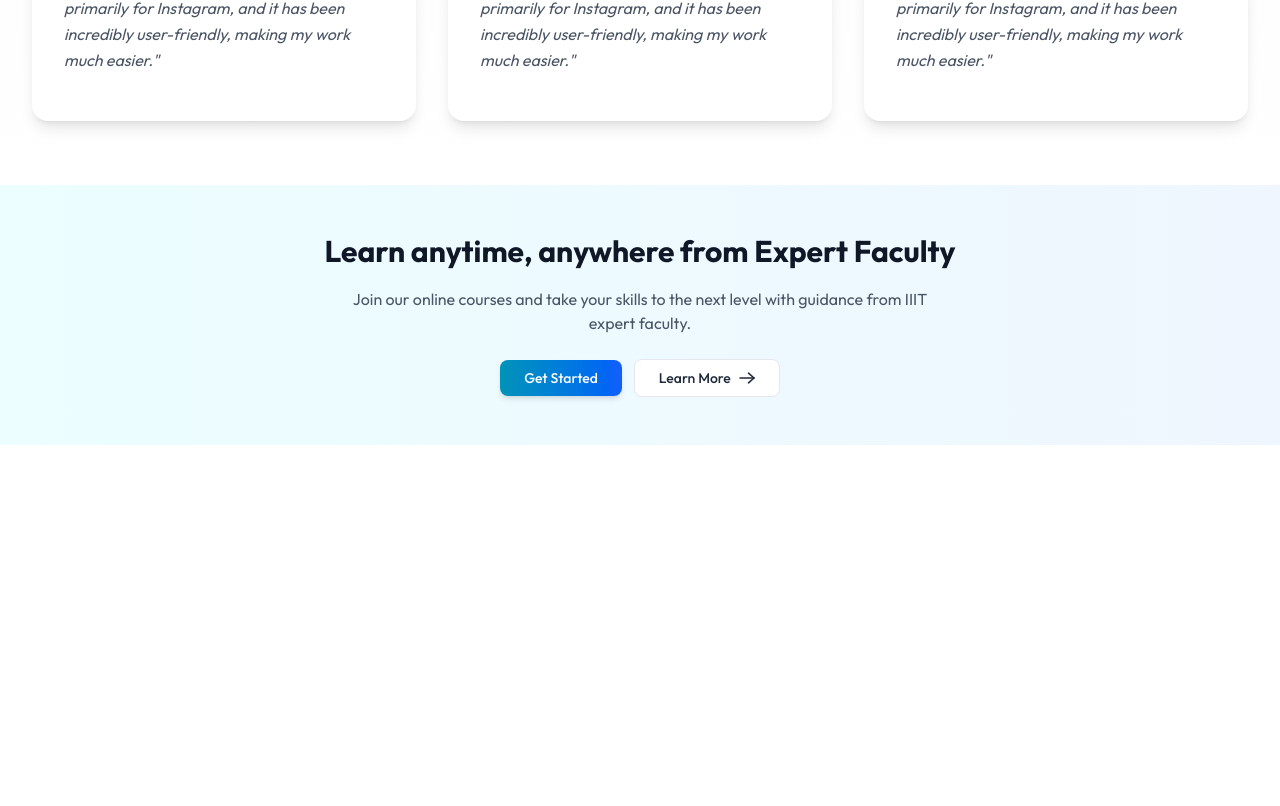
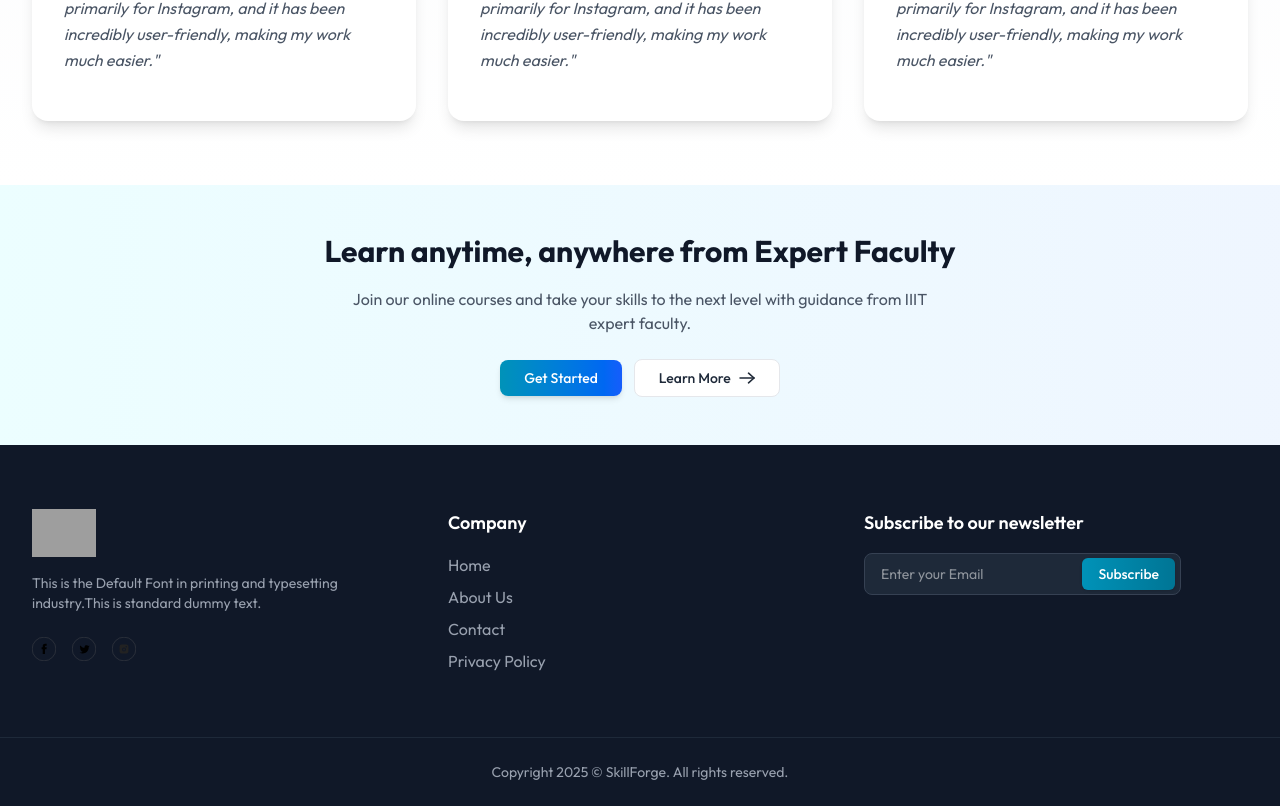
Before and after one commit to deshmukh-anurag/LMS-, a React (Vite) app in the folder client/: page / in a window 1280 px wide. Shown: the part 1623-2429 px from the top of the page. Before the commit the page ends 2068 px from the top, so only its background shows below. Built offline with nearby package versions, Linux system fonts and the light colour scheme; no server answers; grey boxes are pictures that could not be loaded.

Commit message:
Home Page

```diff
--- a/client/src/components/student/Footer.jsx
+++ b/client/src/components/student/Footer.jsx
@@ -1,10 +1,87 @@
 import React from 'react'
+import { assets } from '../../assets/assets'
+import { Navigate, useNavigate } from 'react-router-dom'
+import logo from '../../assets/logo.png'
 
 const Footer = () => {
+  const navigate=useNavigate();
   return (
-    <div>
-      <h1>Footer</h1>
-    </div>
+    <footer className="bg-gray-900 text-white">
+      <div className="max-w-7xl mx-auto px-4 py-12 sm:px-6 lg:py-16 lg:px-8">
+        <div className="grid grid-cols-1 md:grid-cols-3 gap-8">
+          {/* Logo and Description */}
+          <div className="space-y-4">
+            <img
+              onClick={()=>navigate('/')}
+              src={logo}
+              alt="Logo"
+              className="h-12 cursor-pointer hover:opacity-90 transition-opacity"
+            />
+            <p className="text-gray-400 text-sm max-w-xs">
+              This is the Default Font in printing and typesetting
+              industry.This is standard dummy text.
+            </p>
+            {/* Social Media Icons */}
+            <div className="flex space-x-4 pt-2">
+              <a href="#" className="text-gray-400 hover:text-white transition-colors">
+                <img src={assets.facebook_icon} alt="Facebook" className="w-6 h-6" />
+              </a>
+              <a href="#" className="text-gray-400 hover:text-white transition-colors">
+                <img src={assets.twitter_icon} alt="Twitter" className="w-6 h-6" />
+              </a>
+              <a href="#" className="text-gray-400 hover:text-white transition-colors">
+                <img src={assets.instagram_icon} alt="Instagram" className="w-6 h-6" />
+              </a>
+            </div>
+          </div>
+
+          {/* Quick Links */}
+          <div className="space-y-4">
+            <h2 className="text-lg font-semibold text-white">Company</h2>
+            <ul className="space-y-2">
+              <li>
+                <a href="#" className="text-gray-400 hover:text-white transition-colors">Home</a>
+              </li>
+              <li>
+                <a href="#" className="text-gray-400 hover:text-white transition-colors">About Us</a>
+              </li>
+              <li>
+                <a href="#" className="text-gray-400 hover:text-white transition-colors">Contact</a>
+              </li>
+              <li>
+                <a href="#" className="text-gray-400 hover:text-white transition-colors">Privacy Policy</a>
+              </li>
+            </ul>
+          </div>
+
+          {/* Newsletter */}
+          <div className="space-y-4">
+            <h2 className="text-lg font-semibold text-white">Subscribe to our newsletter</h2>
+            <div className="flex space-y-3">
+              <div className="relative">
+                <input
+                  type="email"
+                  placeholder="Enter your Email"
+                  className="w-full bg-gray-800 text-white pl-4 pr-24 py-2.5 rounded-lg focus:outline-none focus:ring-2 focus:ring-cyan-500 border border-gray-700 text-sm"
+                />
+                <button className="absolute right-1.5 top-1/2 -translate-y-1/2 bg-gradient-to-r from-cyan-600 to-cyan-700 text-white px-4 py-1.5 rounded-md text-sm font-medium hover:from-cyan-700 hover:to-cyan-800 transition-all duration-300 shadow-sm hover:shadow-md">
+                  Subscribe
+                </button>
+              </div>
+            </div>
+          </div>
+        </div>
+      </div>
+
+      {/* Copyright */}
+      <div className="border-t border-gray-800">
+        <div className="max-w-7xl mx-auto px-4 py-6 sm:px-6">
+          <p className="text-center text-gray-400 text-sm">
+            Copyright 2025 © SkillForge. All rights reserved.
+          </p>
+        </div>
+      </div>
+    </footer>
   )
 }
 
--- a/client/src/pages/student/Home.jsx
+++ b/client/src/pages/student/Home.jsx
@@ -3,6 +3,7 @@ import Hero from '../../components/student/Hero'
 import CourseSection from '../../components/student/CourseSection'
 import TestimonialsSection from '../../components/student/TestimonialsSection'
 import CallToAction from '../../components/student/CallToAction'
+import Footer from '../../components/student/Footer'
 
 const Home = () => {
   return (
@@ -11,6 +12,7 @@ const Home = () => {
       <CourseSection/>
       <TestimonialsSection/>
       <CallToAction/>
+      <Footer/>
     </div>
   )
 }
```
